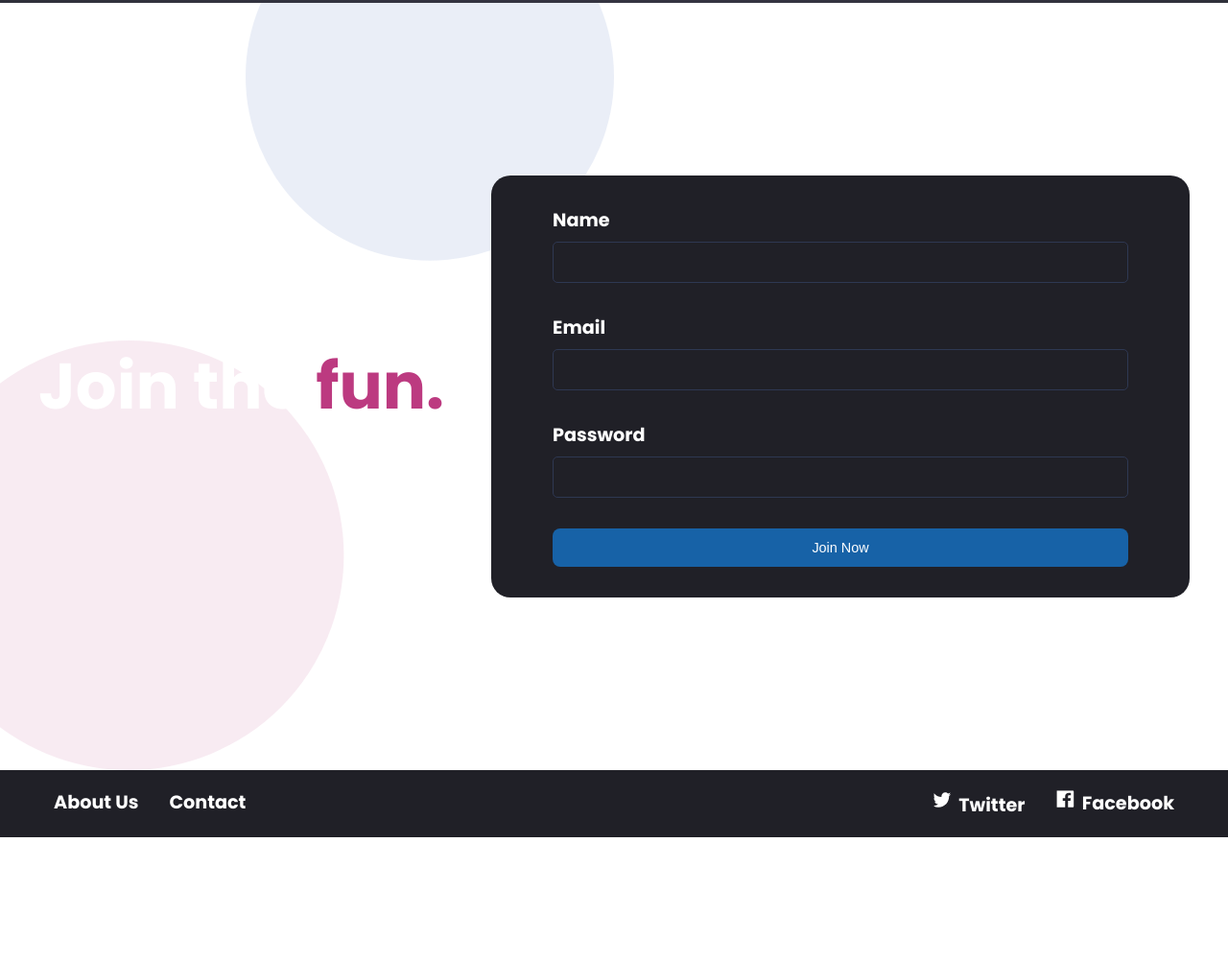
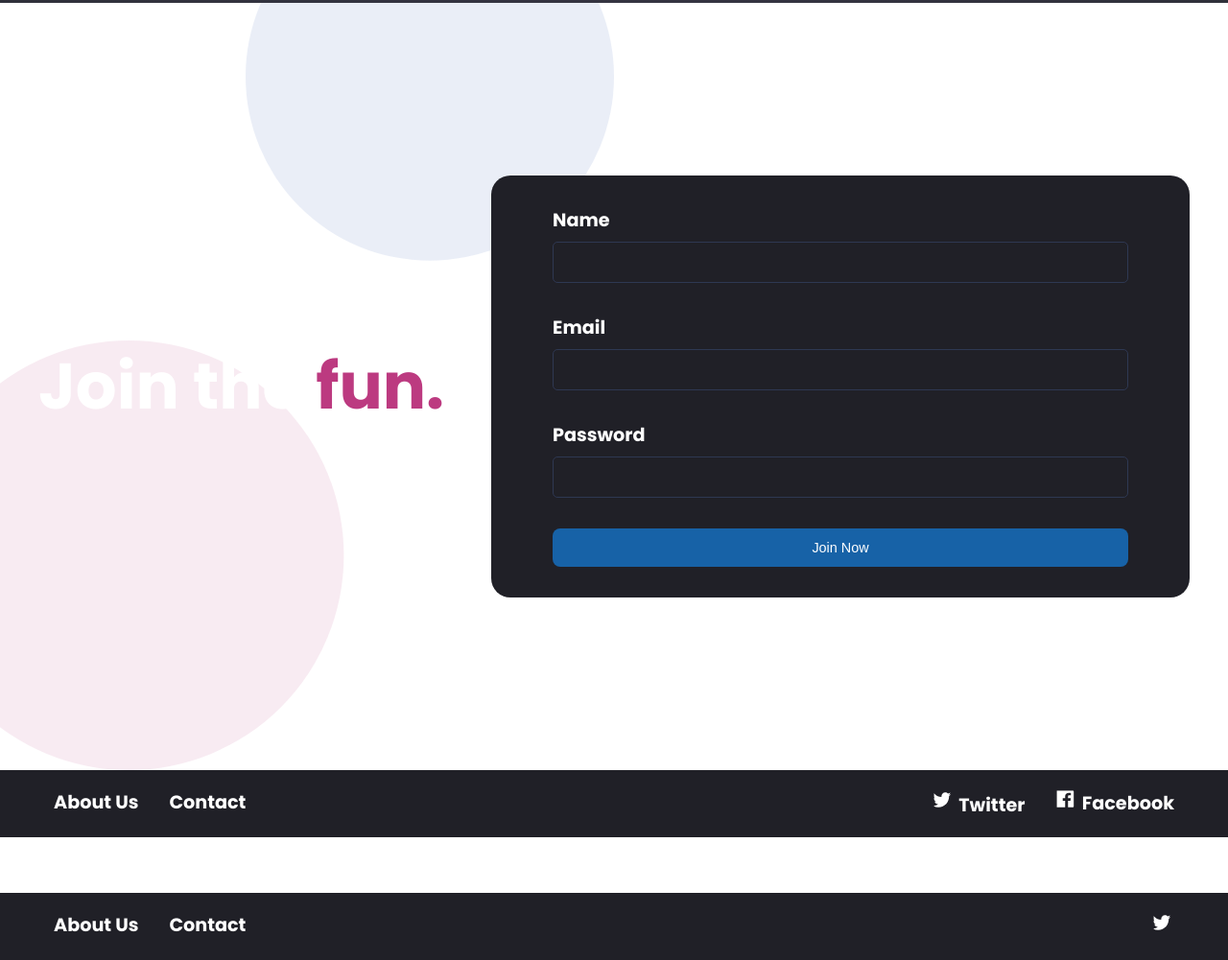
Before and after one commit to matthewaldrid/music-streaming-service, a plain HTML site: page music streaming service/index.html in a window 1280 px wide. Shown: the part 1597-2598 px from the top of the page at 96% size. Before the commit the page ends 2528 px from the top, so only its background shows below. Drawn offline with Linux system fonts and the light colour scheme.

Commit message:
Update index.html

```diff
--- a/music streaming service/index.html
+++ b/music streaming service/index.html
@@ -248,3 +248,32 @@ main
 ////////////
 ////////////
 ///////////
+ </div>
+    <!-- footer -->
+    <footer class="main-footer">
+      <div class="container">
+        <nav class="footer-nav">
+          <ul>
+            <li><a href="#">About Us</a></li>
+            <li><a href="#">Contact</a></li>
+          </ul>
+        </nav>
+        <nav class="footer-nav">
+          <ul>
+            <li>
+              <a href="#" class="social-link">
+                <svg
+                  width="24"
+                  height="24"
+                  viewBox="0 0 24 24"
+                  fill="none"
+                  xmlns="http://www.w3.org/2000/svg"
+                >
+                  <g clip-path="url(#clip0)">
+                    <path
+                      d="M24 4.55705C23.117 4.94905 22.168 5.21305 21.172 5.33205C22.189 4.72305 22.97 3.75805 23.337 2.60805C22.386 3.17205 21.332 3.58205 20.21 3.80305C19.313 2.84605 18.032 2.24805 16.616 2.24805C13.437 2.24805 11.101 5.21405 11.819 8.29305C7.728 8.08805 4.1 6.12805 1.671 3.14905C0.381 5.36205 1.002 8.25705 3.194 9.72305C2.388 9.69705 1.628 9.47605 0.965 9.10705C0.911 11.388 2.546 13.522 4.914 13.997C4.221 14.185 3.462 14.229 2.69 14.081C3.316 16.037 5.134 17.46 7.29 17.5C5.22 19.123 2.612 19.848 0 19.54C2.179 20.937 4.768 21.752 7.548 21.752C16.69 21.752 21.855 14.031 21.543 7.10605C22.505 6.41105 23.34 5.54405 24 4.55705Z"
+                      fill="white"
+                    />
+                  </g>
+                  <defs>
+                    <clipPath id="clip0">
```
